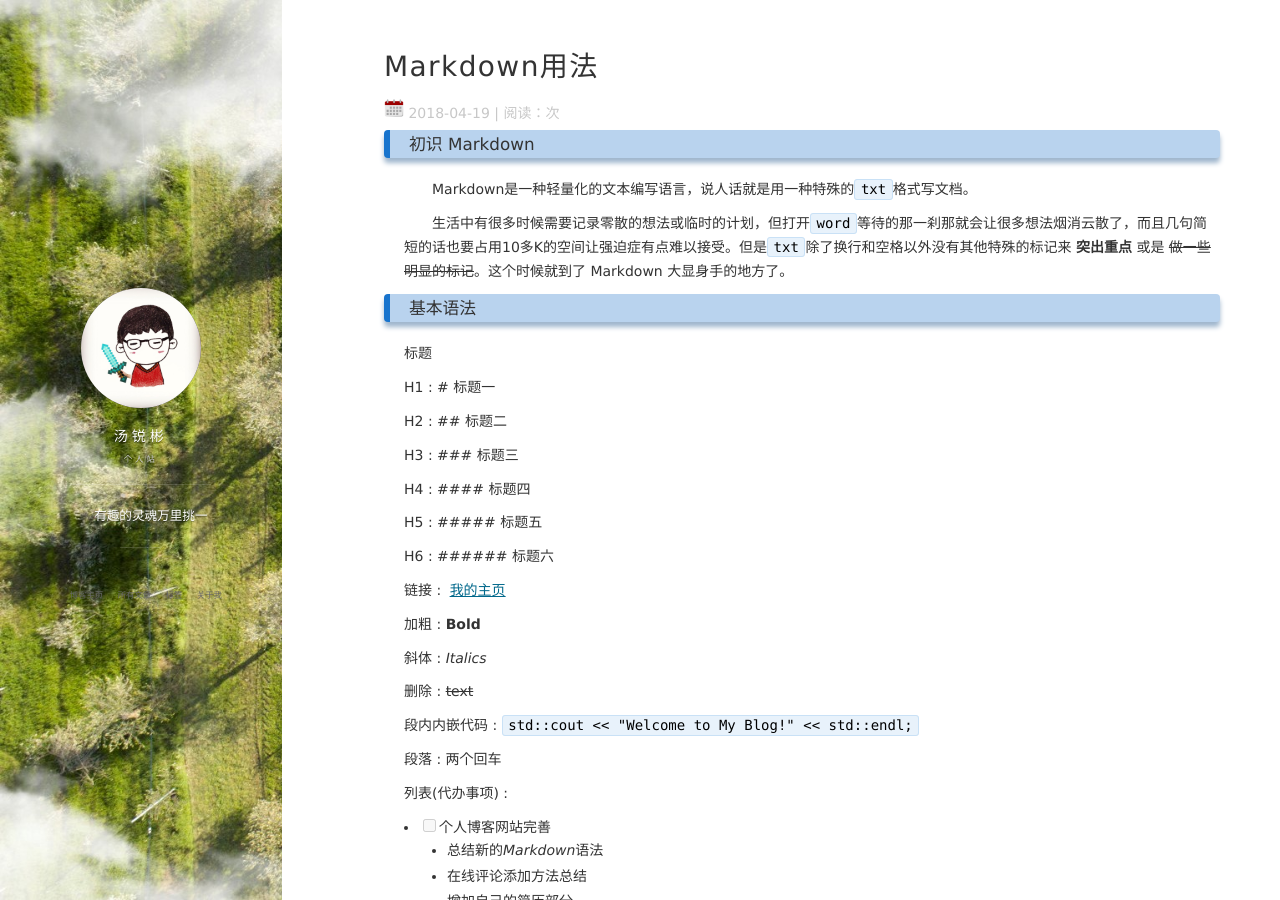
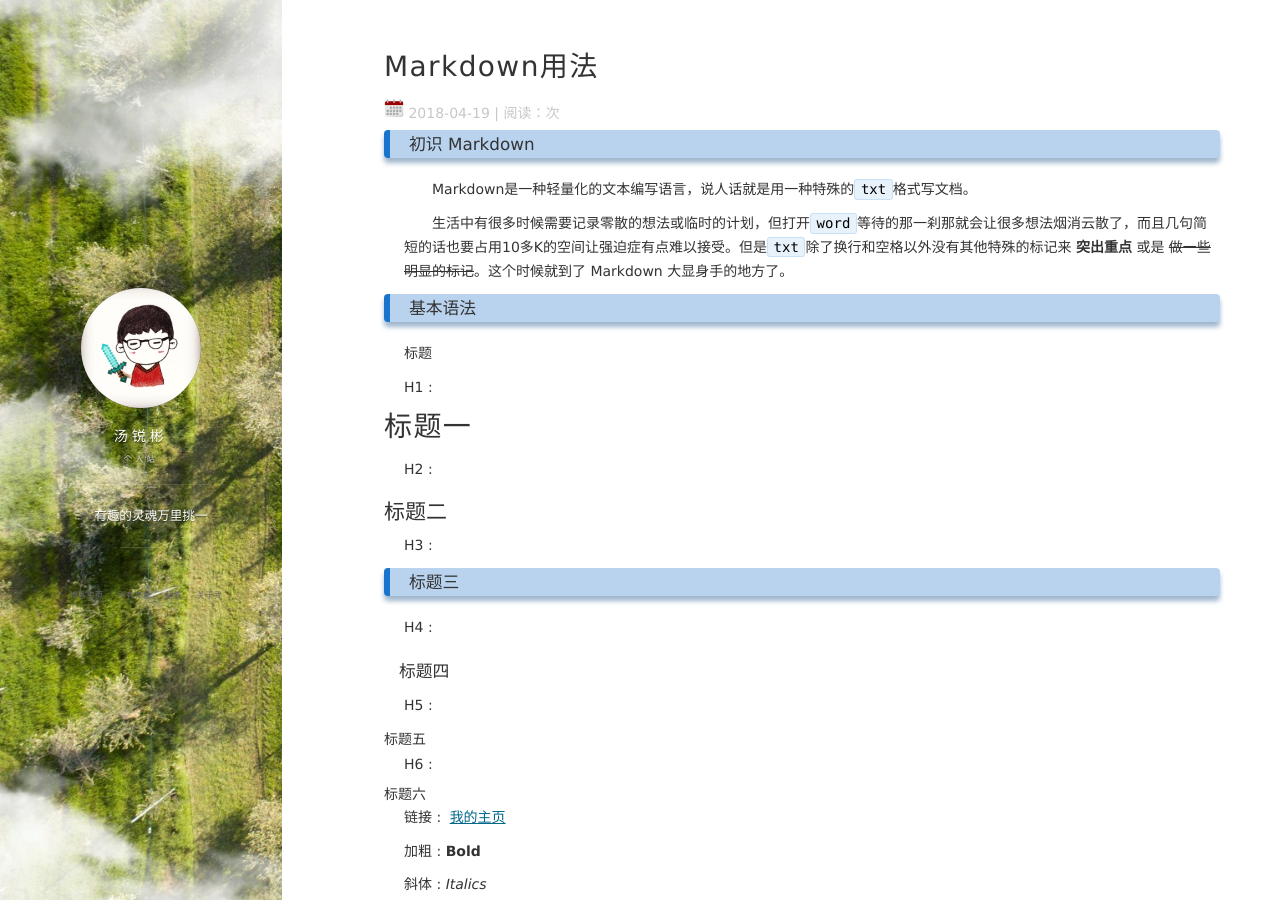
Before and after one commit to NBSmalltree/NBSmalltree.github.io, a Jekyll site: the page built from _posts/2018-04-19-Markdown_Usage.md, in a window 1280 px wide and 900 px high. Built offline with Jekyll 4.4.1, drawn with Linux system fonts in a browser that asks for light colours; nearby versions of some CDN libraries; comment, search, counter and statistics services are not loaded.

```diff
--- a/_posts/2018-04-19-Markdown_Usage.md
+++ b/_posts/2018-04-19-Markdown_Usage.md
@@ -16,17 +16,29 @@ tags: wits
 
 标题
 
-H1 : # 标题一
+H1 :
 
-H2 : ## 标题二
+# 标题一
 
-H3 : ### 标题三
+H2 :
 
-H4 : #### 标题四
+## 标题二
 
-H5 : ##### 标题五
+H3 :
 
-H6 : ###### 标题六
+### 标题三
+
+H4 :
+
+#### 标题四
+
+H5 :
+
+##### 标题五
+
+H6 :
+
+###### 标题六
 
 链接 : [我的主页](https://nbsmalltree.github.io)
 
```
